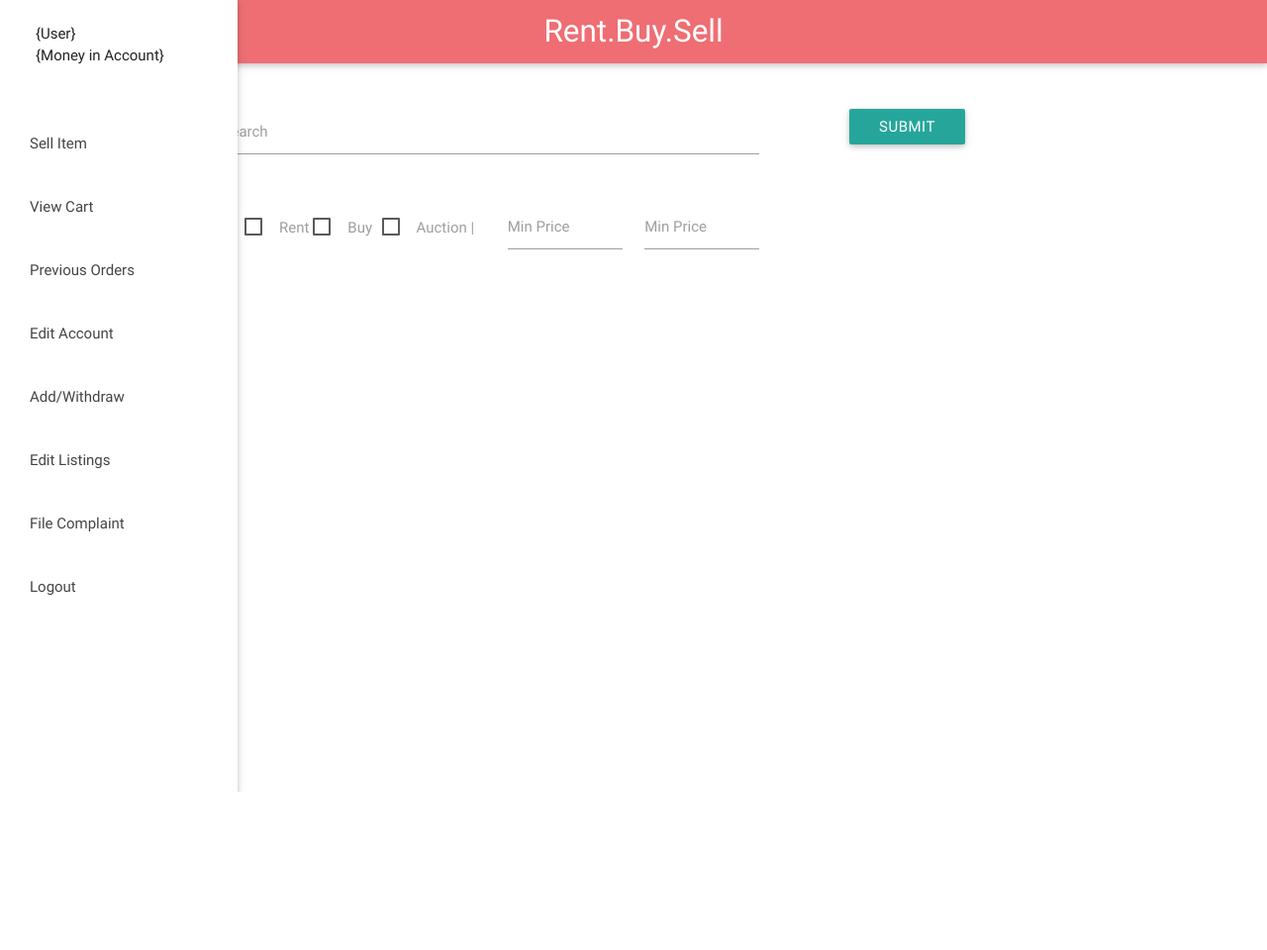
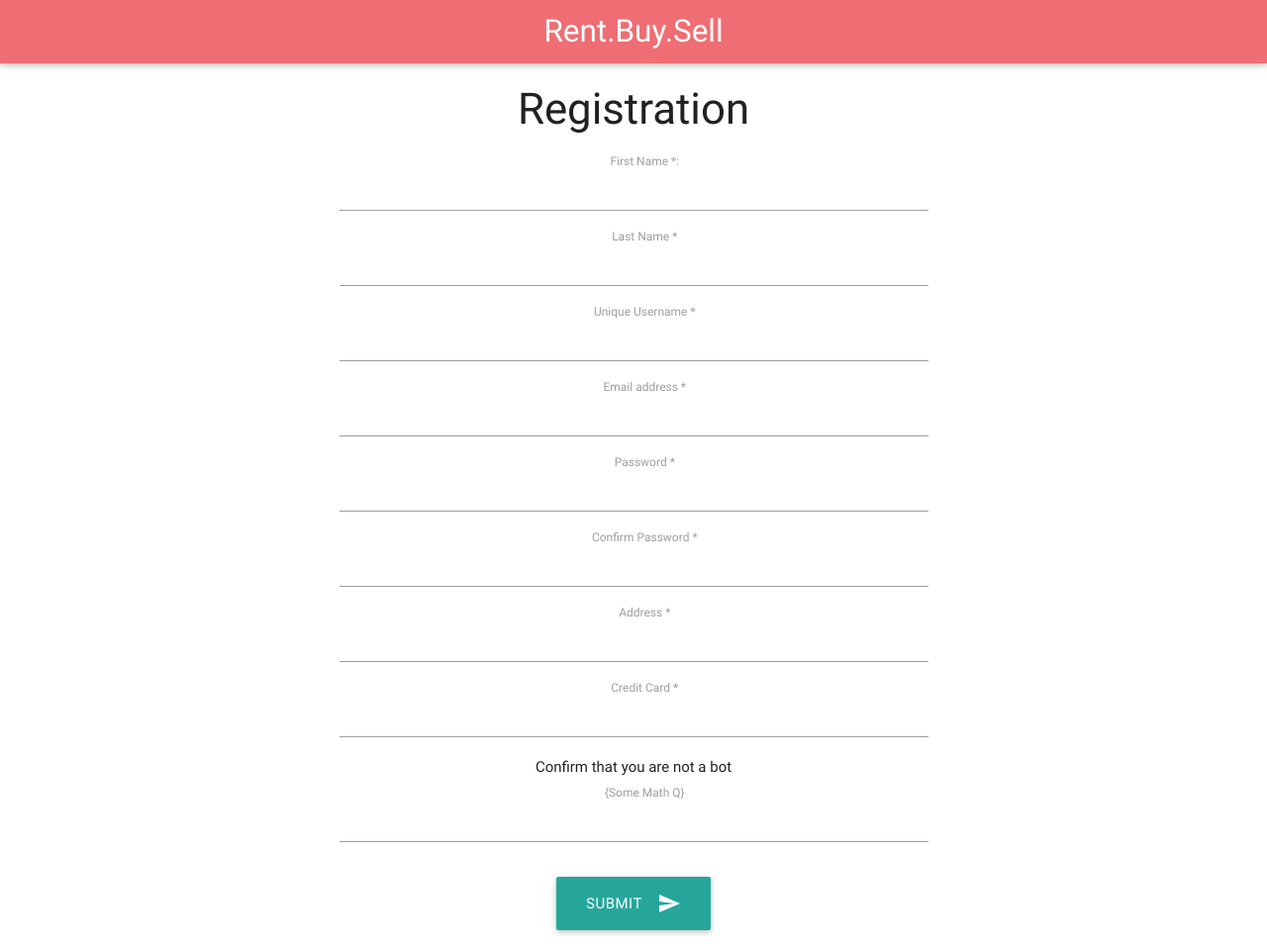
Before and after one commit to s1cyan/rent-buy-sell322, a Django app: page / in a window 1280 px wide. Shown: the whole page at 99% size. Before the commit the page ends 800 px from the top, so only its background shows below. Run offline with Django 3.2, Linux system fonts and the light colour scheme.

Commit message:
added registration template and also change the search bar type to number to reflect the wireframe

```diff
--- /dev/null
+++ b/rbs_app/rbs_application/templates/registration.html
@@ -0,0 +1,73 @@
+{% extends 'default.html' %}
+
+
+{% block main %}
+<div class="row center">
+   <form id = "registration-form" class="col s6 offset-s3" method="post" action="{{ process_registration }}">
+    <div class="row">
+    <div class="col s12">
+        <h3>Registration</h3>
+    </div>
+    <div class="input-field col s12">
+        <input id="fname" name="fname" type="text" class="validate required">
+        <label class="active " for="fname" data-success="">First Name *:</label>
+
+    </div>
+         <div class="input-field col s12">
+        <input id="lname" name="lname" type="text" class="validate required">
+        <label class="active " for="lname" data-success="">Last Name *</label>
+
+    </div>
+         <div class="input-field col s12">
+        <input id="username" name="username" type="text" class="validate required">
+        <label class="active " for="username" data-success="">Unique Username *</label>
+
+    </div>
+         <div class="input-field col s12">
+        <input id="email" name="email" type="email" class="validate required">
+        <label class="active " for="email" data-error="Not an email" data-success="">Email address *</label>
+
+    </div>
+         <div class="input-field col s12">
+        <input id="password" name="password" type="password" class="validate required">
+        <label class="active " for="password" data-success="">Password *</label>
+
+    </div>
+         <div class="input-field col s12">
+        <input id="pconfirm" name="pconfirm" type="password" class="validate required">
+        <label class="active " for="pconfirm" data-success="">Confirm Password *</label>
+
+    </div>
+         <div class="input-field col s12">
+        <input id="address" name="address" type="text" class="validate required">
+        <label class="active " for="address"  data-success="">Address *</label>
+
+    </div>
+         <div class="input-field col s12">
+        <input id="card" name="card" type="text" class="validate required">
+        <label class="active " for="card" data-success="">Credit Card *</label>
+
+    </div>
+         <div class="col s12">
+        <h6> Confirm that you are not a bot</h6>
+    </div>
+         <div class="input-field col s12">
+        <input id="math" name="math" type="text" class="validate required">
+        <label class="active " for="math" data-success="">{Some Math Q}</label>
+
+    </div>
+           </div>
+         <div class=" col s12">
+<button class="btn waves-effect waves-light btn-large" type="submit" name="action">Submit
+					<i class="material-icons right">send</i>
+				</button>
+
+    </div>
+
+</div>
+</form>
+</div>
+
+
+
+{% endblock %}
--- a/rbs_app/rbs_application/templates/search_bar.html
+++ b/rbs_app/rbs_application/templates/search_bar.html
@@ -36,14 +36,14 @@
             <div class=" input-field col s2">
 
 
-                    <input type="text" id="minprice"/>
+                    <input type="number" id="minprice"/>
                     <label for="minprice">Min Price </label>
 
             </div>
             <div class=" input-field col s2">
 
 
-                    <input type="text" id="maxprice"/>
+                    <input type="number" id="maxprice"/>
                     <label for="maxprice">Min Price </label>
 
             </div>
--- a/rbs_app/rbs_application/views.py
+++ b/rbs_app/rbs_application/views.py
@@ -4,4 +4,4 @@ from django.http import HttpResponse
 
 
 def index(request):
-    return render(request,"user_main.html")
+    return render(request,"registration.html")
```
